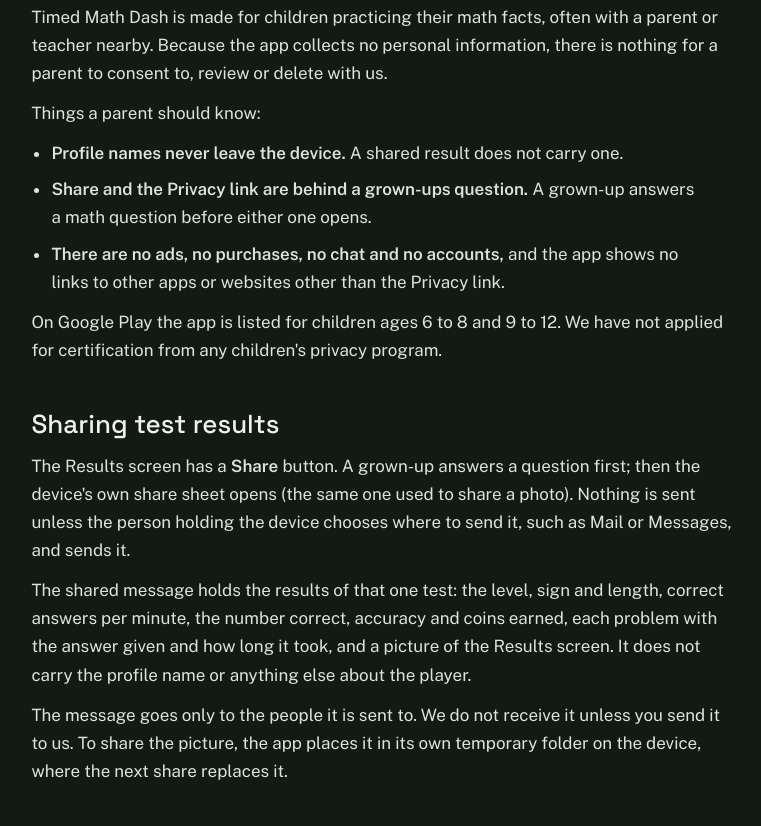
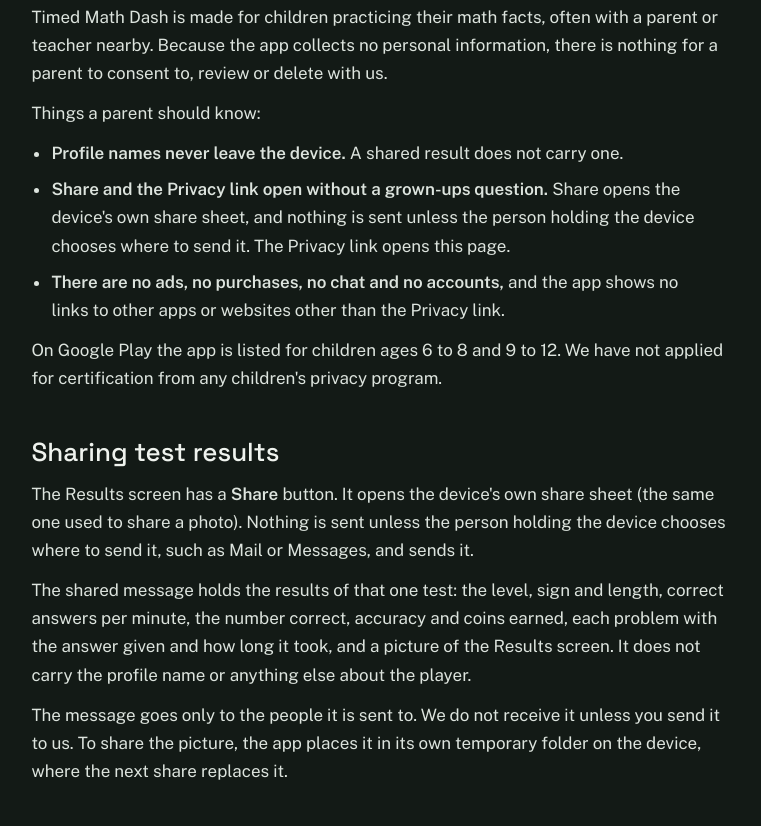
Before and after one commit to clayelmore/arbolinea-site, a plain HTML site: page timed-math-dash/privacy/index.html in a window 1280 px wide. Shown: the part 1695-2521 px from the top of the page, without its empty margins (54-815 px from the left). Drawn offline with nearby package versions, Linux system fonts and the light colour scheme; a web font is replaced by a local one.

Commit message:
Timed Math Dash privacy policy: Share and the Privacy link open without a grown-ups question

```diff
--- a/timed-math-dash/privacy/index.html
+++ b/timed-math-dash/privacy/index.html
@@ -9,8 +9,8 @@
        https://arbolinea.com/timed-math-dash/privacy
        GitHub Pages redirects it to the same address with a trailing slash.
 
-       The words come from the Timed Math repo, docs/privacy.md.
-       Change them there first. -->
+       The words come from the Timed Math repo, docs/privacy.md, through
+       tools/store/privacy_html.py. Change them there first. -->
 
   <title>Privacy Policy for Timed Math Dash - Arbolinea</title>
   <meta name="description" content="Privacy Policy for Timed Math Dash. Timed Math Dash has no accounts and no sign-in. It shows no ads. It has no analytics and no tracking.">
@@ -91,7 +91,7 @@
 
         <p>The app saves the following on the device, in its own private storage, so that progress is still there next time:</p>
 
-        <ul><li><strong>Profiles.</strong> Up to six names, of up to 16 characters each, for the people who play on the device. The first one is called "Player 1" until someone renames it. A first name or a nickname is all the app needs.</li><li><strong>For each profile:</strong><ul><li>the best and average correct answers per minute, and the coins earned, for each sign and level;</li><li>coins, jewels, the backgrounds owned and the one in use;</li><li>the missed problems, kept for practice;</li><li>a goal, if one is set, and the date it was set;</li><li>the last choices made on the home screen (sign, level, range, test length);</li><li>settings such as Sound, Haptics, Answers (Keypad or Choices) and the color of the piggy bank, and whether the welcome message has been seen.            </li></ul></li><li><strong>For the whole device:</strong> the list of profiles and which one is playing.</li></ul>
+        <ul><li><strong>Profiles.</strong> Up to six names, of up to 16 characters each, for the people who play on the device. The first one is called "Player 1" until someone renames it. A first name or a nickname is all the app needs.</li><li><strong>For each profile:</strong><ul><li>the best and average correct answers per minute, and the coins earned, for each sign and level;</li><li>coins, jewels, the backgrounds owned and the one in use;</li><li>the missed problems, kept for practice;</li><li>a goal, if one is set, and the date it was set;</li><li>the last choices made on the home screen (sign, level, range, test length);</li><li>settings such as Sound, Haptics, Answers (Keypad or Choices) and the color of the piggy bank, and whether the welcome message has been seen.</li></ul></li><li><strong>For the whole device:</strong> the list of profiles and which one is playing.</li></ul>
 
         <p>None of this is sent to us or to anyone else. It is included in the device's own backup (such as iCloud or Google backup), when that is turned on, under the device owner's own account. We never see it.</p>
 
@@ -101,13 +101,13 @@
 
         <p>Things a parent should know:</p>
 
-        <ul><li><strong>Profile names never leave the device.</strong> A shared result does not carry one.</li><li><strong>Share and the Privacy link are behind a grown-ups question.</strong> A grown-up answers a math question before either one opens.</li><li><strong>There are no ads, no purchases, no chat and no accounts,</strong> and the app shows no links to other apps or websites other than the Privacy link.</li></ul>
+        <ul><li><strong>Profile names never leave the device.</strong> A shared result does not carry one.</li><li><strong>Share and the Privacy link open without a grown-ups question.</strong> Share opens the device's own share sheet, and nothing is sent unless the person holding the device chooses where to send it. The Privacy link opens this page.</li><li><strong>There are no ads, no purchases, no chat and no accounts,</strong> and the app shows no links to other apps or websites other than the Privacy link.</li></ul>
 
         <p>On Google Play the app is listed for children ages 6 to 8 and 9 to 12. We have not applied for certification from any children's privacy program.</p>
 
         <h2>Sharing test results</h2>
 
-        <p>The Results screen has a <strong>Share</strong> button. A grown-up answers a question first; then the device's own share sheet opens (the same one used to share a photo). Nothing is sent unless the person holding the device chooses where to send it, such as Mail or Messages, and sends it.</p>
+        <p>The Results screen has a <strong>Share</strong> button. It opens the device's own share sheet (the same one used to share a photo). Nothing is sent unless the person holding the device chooses where to send it, such as Mail or Messages, and sends it.</p>
 
         <p>The shared message holds the results of that one test: the level, sign and length, correct answers per minute, the number correct, accuracy and coins earned, each problem with the answer given and how long it took, and a picture of the Results screen. It does not carry the profile name or anything else about the player.</p>
 
@@ -127,7 +127,7 @@
 
         <h2>The Privacy link</h2>
 
-        <p>The <strong>Privacy</strong> link at the bottom of Settings opens this page in the device's web browser, after a grown-up answers a multiplication question. The app sends nothing with the link; it only opens the page.</p>
+        <p>The <strong>Privacy</strong> link at the bottom of Settings opens this page in the device's web browser. The app sends nothing with the link; it only opens the page.</p>
 
         <p>This page is on arbolinea.com, which is hosted by GitHub Pages and uses Google's web fonts. Like any website, GitHub and Google may record visits to it (for example, the visitor's IP address) under their own privacy policies. We do not receive information about who visits.</p>
 
```
